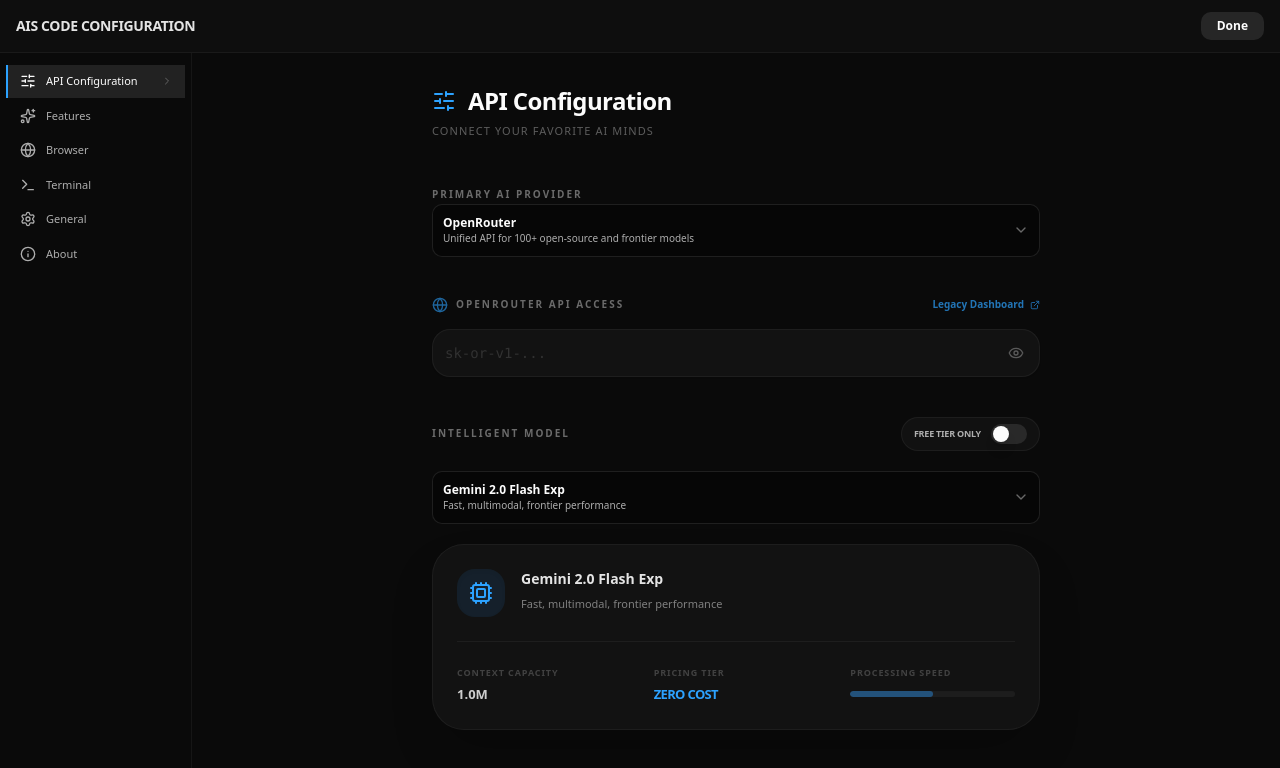
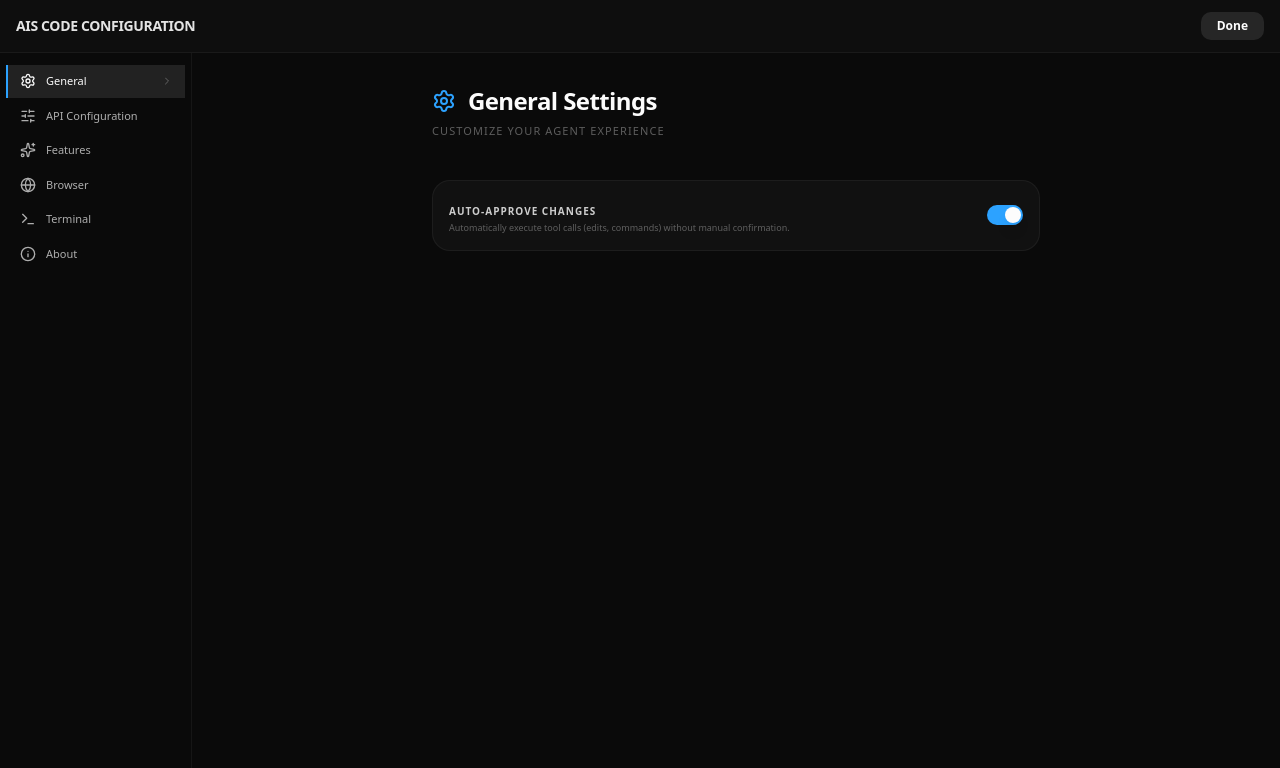
Before and after one commit to uginy/telecode, a React (Vite) app in the folder webview/: page / in a window 1280 px wide. Both pictures are taken after a click on the button 1252 px from the left and 24 px from the top of the page. Shown: the top 768 px of the page. Built offline with nearby package versions, Linux system fonts and the light colour scheme.

Commit message:
Add auto-approve setting and improve tool result matching

```diff
--- a/package.json
+++ b/package.json
@@ -137,7 +137,7 @@
         },
         "aisCode.autoApprove": {
           "type": "boolean",
-          "default": false,
+          "default": true,
           "description": "Auto-approve tool actions and file changes (Agent mode)"
         },
         "aisCode.diffOnly": {
--- a/webview/src/components/chat/MessageItem.tsx
+++ b/webview/src/components/chat/MessageItem.tsx
@@ -52,6 +52,8 @@
 
     // Use matchAll to avoid biome lint on assignment in expression
     const matches = Array.from(content.matchAll(toolRegex));
+    const resultValues = Object.values(message.toolResults || {});
+    let toolCallIndex = 0;
 
     for (const match of matches) {
       const matchIndex = match.index || 0;
@@ -73,13 +75,9 @@
       if (tagName === 'run_command') args.command = toolContent;
       if (tagName === 'write_file') args.content = toolContent;
 
-      // Find tool result if available
-      const toolResults = message.toolResults || {};
-      const resultKey = Object.keys(toolResults).find(_ => {
-        // Still using a placeholder match logic as we don't have stable IDs in tags yet
-        return true;
-      });
-      const result = resultKey ? toolResults[resultKey] : undefined;
+      // Find tool result by index
+      const result = resultValues[toolCallIndex] as ToolResult | undefined;
+      toolCallIndex++;
 
       parts.push(
         <ToolCallItem
--- a/webview/src/components/settings/SettingsView.tsx
+++ b/webview/src/components/settings/SettingsView.tsx
@@ -18,17 +18,21 @@
 export const SettingsView: React.FC = () => {
   const { settings, updateSettings, setView } = useChatStore();
   const [localSettings, setLocalSettings] = useState(settings);
-  const [activeTab, setActiveTab] = useState<SettingsTab>('api');
+  const [activeTab, setActiveTab] = useState<SettingsTab>('general');
   const [isAdvancedOpen, setIsAdvancedOpen] = useState(false);
   const [isShowKey, setIsShowKey] = useState(false);
   const [isFreeOnly, setIsFreeOnly] = useState(false);
 
   const handleSave = () => {
-    updateSettings(localSettings);
-    vscode.postMessage({
-      type: 'updateSettings',
-      settings: localSettings
-    });
+    const hasChanges = JSON.stringify(settings) !== JSON.stringify(localSettings);
+
+    if (hasChanges) {
+      updateSettings(localSettings);
+      vscode.postMessage({
+        type: 'updateSettings',
+        settings: localSettings
+      });
+    }
     setView('chat');
   };
 
@@ -80,18 +84,18 @@
         {/* Sidebar */}
         <aside className="w-48 border-r border-white/5 bg-black/40 flex flex-col shrink-0">
           <nav className="flex-1 py-3 px-1.5 space-y-0.5">
+            <NavItem id="general" label="General" icon={Settings} />
             <NavItem id="api" label="API Configuration" icon={SlidersHorizontal} />
             <NavItem id="features" label="Features" icon={Sparkles} />
             <NavItem id="browser" label="Browser" icon={Globe} />
             <NavItem id="terminal" label="Terminal" icon={Terminal} />
-            <NavItem id="general" label="General" icon={Settings} />
             <NavItem id="about" label="About" icon={Info} />
           </nav>
         </aside>
 
         {/* Content Area */}
-        <main className="flex-1 flex flex-col min-w-0 bg-[#0a0a0a]">
-          <ScrollArea className="flex-1">
+        <main className="flex-1 flex flex-col min-w-0 min-h-0 bg-[#0a0a0a]">
+          <ScrollArea className="h-full">
             <div className="p-8 max-w-2xl mx-auto w-full space-y-12 animate-in fade-in duration-500">
 
               {activeTab === 'api' && (
@@ -266,12 +270,47 @@
                           />
                           <p className="text-[9px] text-muted-foreground/40 leading-relaxed">Maximum amount of tokens the model will generate in a single response.</p>
                         </div>
+
+                        <div className="space-y-4">
+                          <label className="text-[10px] font-black uppercase tracking-[0.1em] text-muted-foreground/60">Response Token Ceiling</label>
+                          <Input
+                            type="number" step="1024"
+                            value={localSettings.maxTokens}
+                            onChange={(e) => setLocalSettings({...localSettings, maxTokens: Number.parseInt(e.target.value)})}
+                            className="bg-black/60 border-white/5 h-12 rounded-2xl focus:ring-1 ring-primary/20 transition-all"
+                          />
+                          <p className="text-[9px] text-muted-foreground/40 leading-relaxed">Maximum amount of tokens the model will generate in a single response.</p>
+                        </div>
                       </div>
                     )}
                   </div>
                 </div>
               )}
 
+              {activeTab === 'general' && (
+                <div className="space-y-10">
+                  <header>
+                    <h2 className="text-2xl font-black tracking-tight flex items-center gap-3">
+                      <Settings className="w-6 h-6 text-primary" />
+                      General Settings
+                    </h2>
+                    <p className="text-[11px] font-medium text-muted-foreground mt-1.5 opacity-50 uppercase tracking-widest">Customize your agent experience</p>
+                  </header>
+
+                  <div className="flex items-center justify-between p-4 bg-white/[0.03] rounded-2xl border border-white/5">
+                    <div className="space-y-1">
+                      <label className="text-[10px] font-black uppercase tracking-[0.1em] text-foreground/80">Auto-Approve Changes</label>
+                      <p className="text-[9px] text-muted-foreground/50">Automatically execute tool calls (edits, commands) without manual confirmation.</p>
+                    </div>
+                    <Switch
+                      checked={localSettings.autoApprove ?? true}
+                      onCheckedChange={(checked) => setLocalSettings({...localSettings, autoApprove: checked})}
+                    />
+                  </div>
+                </div>
+              )}
+
+              {activeTab !== 'api' && activeTab !== 'general' && (
                 <div className="flex flex-col items-center justify-center py-32 opacity-20 select-none animate-in fade-in duration-700">
                   {activeTab === 'features' && <Sparkles className="w-20 h-20 mb-6 text-primary" />}
                   {activeTab === 'browser' && <Globe className="w-20 h-20 mb-6 text-primary" />}
@@ -281,6 +320,7 @@
                   <h3 className="text-3xl font-black tracking-tighter uppercase">Module Locked</h3>
                   <p className="text-xs font-mono opacity-60 mt-2">Available in upcoming release v1.1.0</p>
                 </div>
+              )}
 
             </div>
           </ScrollArea>
--- a/webview/src/store/useChatStore.ts
+++ b/webview/src/store/useChatStore.ts
@@ -7,6 +7,7 @@
   apiKey?: string;
   maxTokens: number;
   temperature: number;
+  autoApprove: boolean;
 }
 
 interface ChatState {
@@ -37,6 +38,7 @@
     apiKey: '',
     maxTokens: 4096,
     temperature: 0.7,
+    autoApprove: true,
   },
   usage: { used: 0, total: 200000 },
 
@@ -68,17 +70,22 @@
   updateUsage: (usage: { used: number; total: number }) => set({ usage }),
 
   addToolResult: (result: ToolResult) =>
-    set((state) => ({
-      messages: state.messages.map((m) => {
-        if (m.role === 'assistant') {
-          // Check toolCalls in content or if explicitly added (we'll detect in content later)
-          // For now, let's just use the result and we'll link it in UI
-          return {
-            ...m,
-            toolResults: { ...(m.toolResults || {}), [result.toolCallId]: result },
-          };
-        }
-        return m;
-      }),
-    })),
+    set((state) => {
+      // We assume the tool result belongs to the last assistant message
+      // In a more robust system, we might need message IDs, but for streaming flow this works
+      const messages = [...state.messages];
+      const lastIdx = messages.findLastIndex(m => m.role === 'assistant');
+
+      if (lastIdx !== -1) {
+        messages[lastIdx] = {
+          ...messages[lastIdx],
+          toolResults: {
+            ...(messages[lastIdx].toolResults || {}),
+            [result.toolCallId]: result
+          }
+        };
+      }
+
+      return { messages };
+    }),
 }));
```
Also changed, not shown: 1 other file (tests, documents, lock files or other folders).
